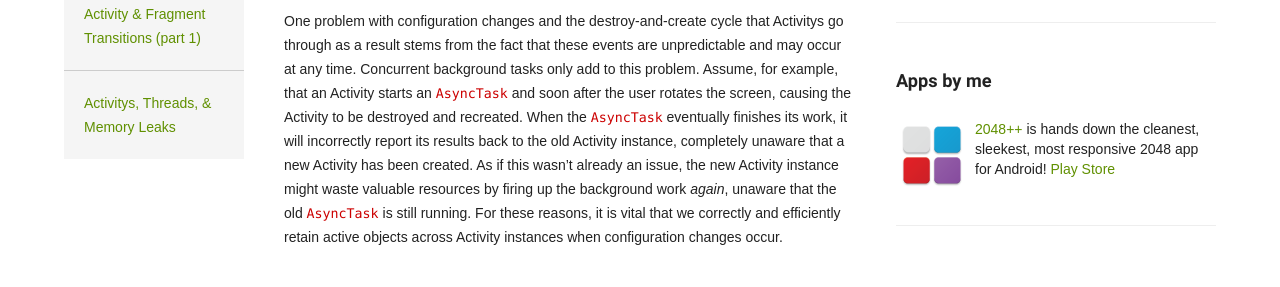
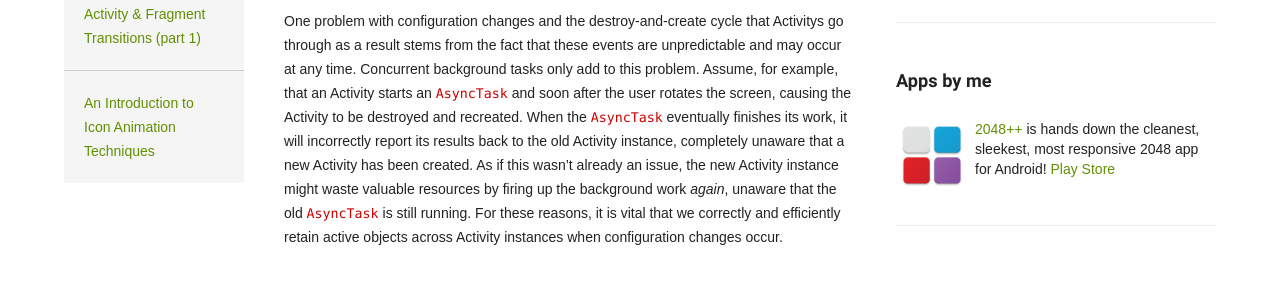
Before and after one commit to alexjlockwood/AndroidDesignPatterns, a Jekyll site: the page built from _posts/2013-04-29-handling-config-changes-with-fragments.md, in a window 1280 px wide and 900 px high, scrolled down 439 px. Shown: the part 165-452 px from the top of the window. Built offline with Jekyll 4.4.1, drawn with Linux system fonts in a browser that asks for light colours; some web fonts are replaced; a script that is not in the unit is left out; comment, search, counter and statistics services are not loaded.

Commit message:
Update 2013-04-29-handling-config-changes-with-fragments.md

```diff
--- a/_posts/2013-04-29-handling-config-changes-with-fragments.md
+++ b/_posts/2013-04-29-handling-config-changes-with-fragments.md
@@ -5,7 +5,7 @@ date: 2013-04-29
 permalink: /2013/04/retaining-objects-across-config-changes.html
 related: ['/2013/08/fragment-transaction-commit-state-loss.html',
           '/2014/12/activity-fragment-transitions-in-android-lollipop-part1.html',
-          '/2013/04/activitys-threads-memory-leaks.html']
+          '/2016/11/introduction-to-icon-animation-techniques.html']
 thumbnails: ['/assets/images/posts/2013/04/29/worker-fragments-screenshot.png']
 updated: '2014-01-14'
 ---
```
